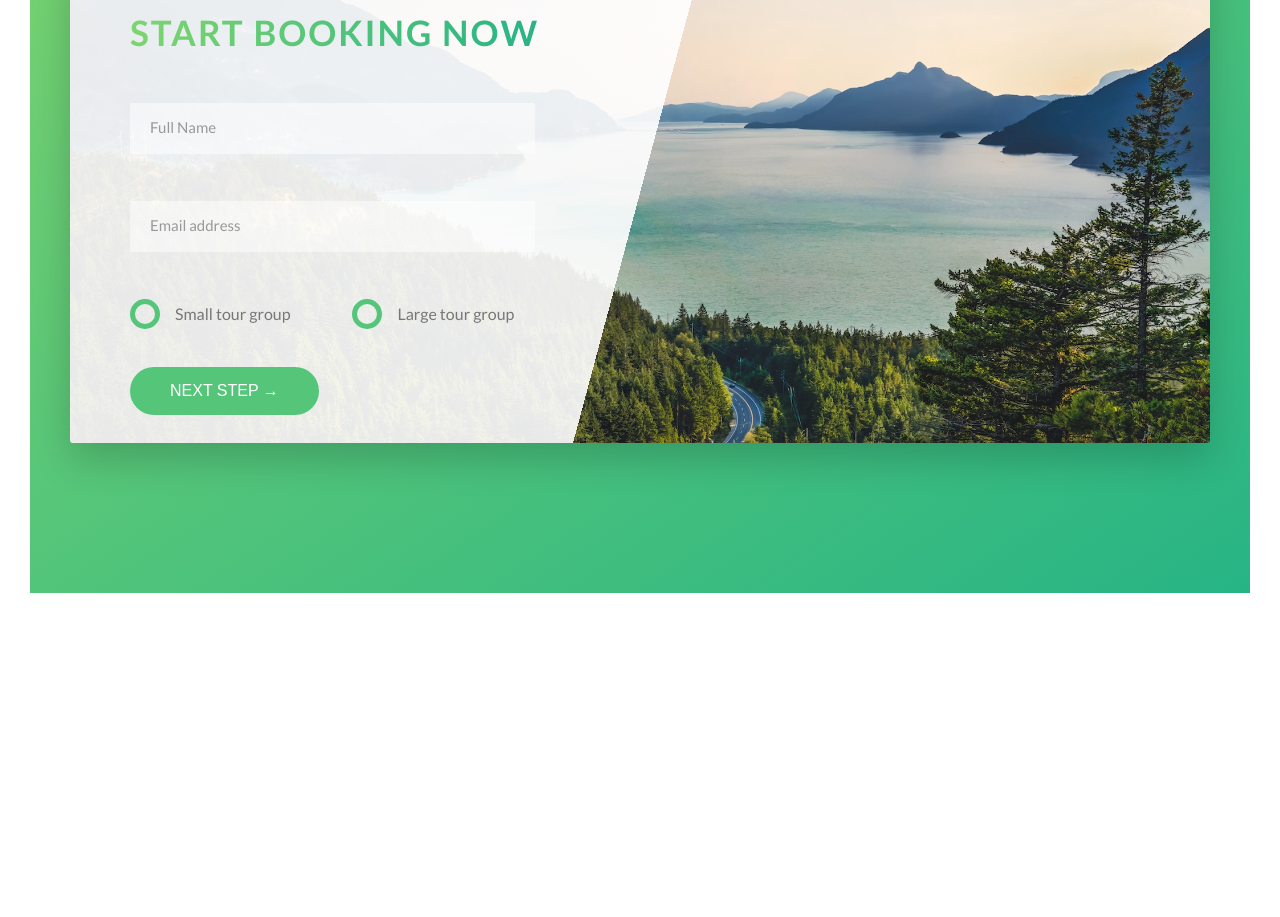
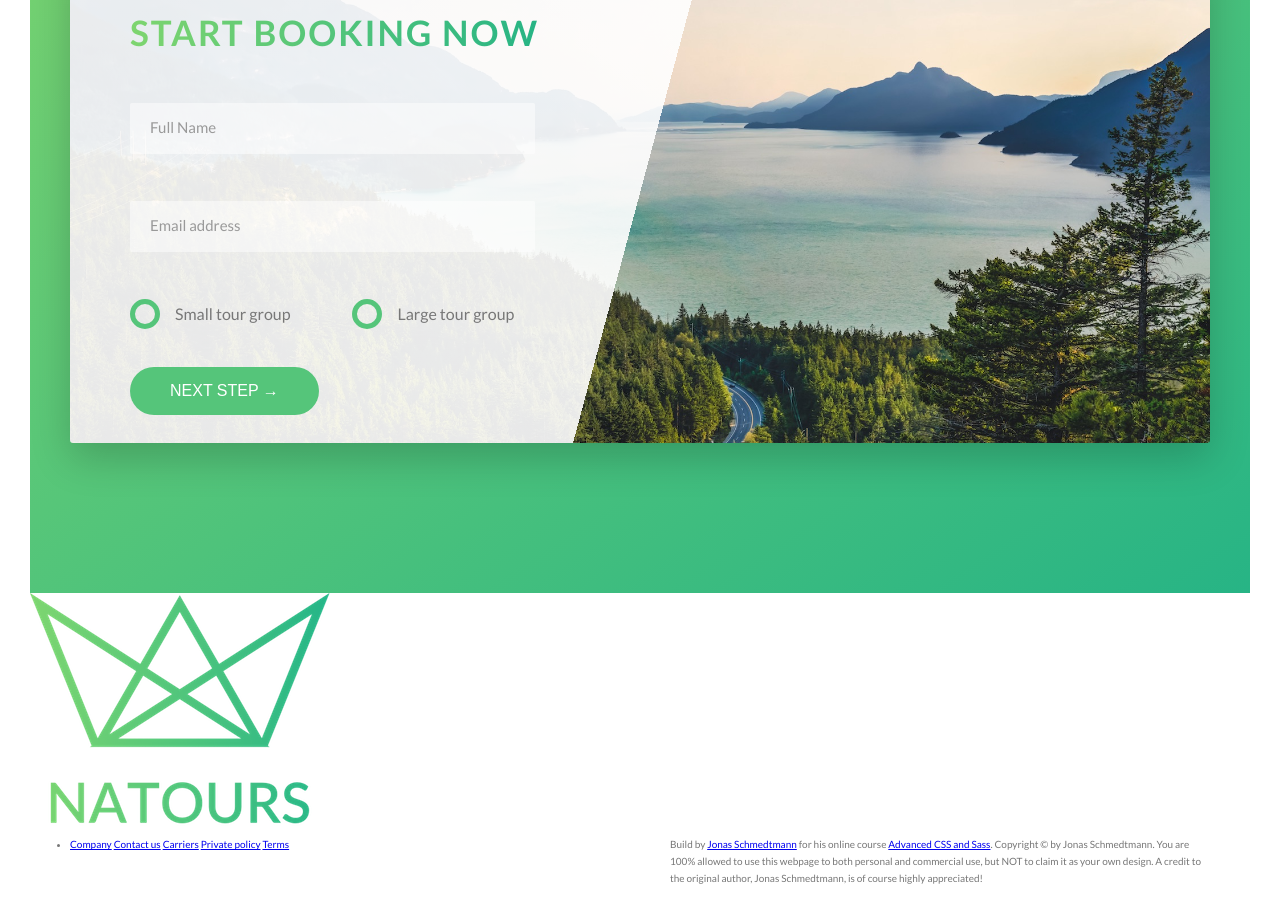
Before and after one commit to VarGabor87/SASS-practice-1, a website: page index.html in a window 1280 px wide. Shown: the part 4729-5646 px from the top of the page. Before the commit the page ends 5352 px from the top, so only its background shows below. Drawn offline with Linux system fonts and the light colour scheme.

Commit message:
laptop első push

```diff
--- a/index.html
+++ b/index.html
@@ -328,6 +328,34 @@
 			</div>
 		</section>
 	</main>
+
+	<footer class="footer">
+		<div class="footer__logo-box">
+			<img src="img/logo-green-2x.png" alt="full logo" class="footer__logo">
+		</div>
+		<div class="row">
+			<div class="col-1-of-2">
+				<div class="footer_navigation">
+					<ul class="footer_list">
+						<li class="footer__item">
+							<a href="#" class="footer__link">Company</a>
+							<a href="#" class="footer__link">Contact us</a>
+							<a href="#" class="footer__link">Carriers</a>
+							<a href="#" class="footer__link">Private policy</a>
+							<a href="#" class="footer__link">Terms</a>
+						</li>
+					</ul>
+				</div>
+			</div>
+			<div class="col-1-of-2">
+				<p class="footer__copyright">
+					Build by <a href="#" class="footer__link">Jonas Schmedtmann</a> for his online course <a href="#" class="footer_link">Advanced CSS and Sass</a>. Copyright &copy; by Jonas Schmedtmann. You are 100% allowed to use this webpage to both personal and commercial use, but NOT to claim it as your own design.
+					A credit to the original author, Jonas Schmedtmann, is of course highly appreciated!
+				</p>
+			</div>
+		</div>
+	</footer>
+
 	<!--
         <section class="grid-test">
                 <div class="row">
--- a/package.json
+++ b/package.json
@@ -5,7 +5,6 @@
   "main": "index.js",
   "scripts": {
     "compile:sass": "node-sass sass/main.scss css/style.css -w"
-
   },
   "author": "Gabor Varga",
   "license": "ISC",
```
